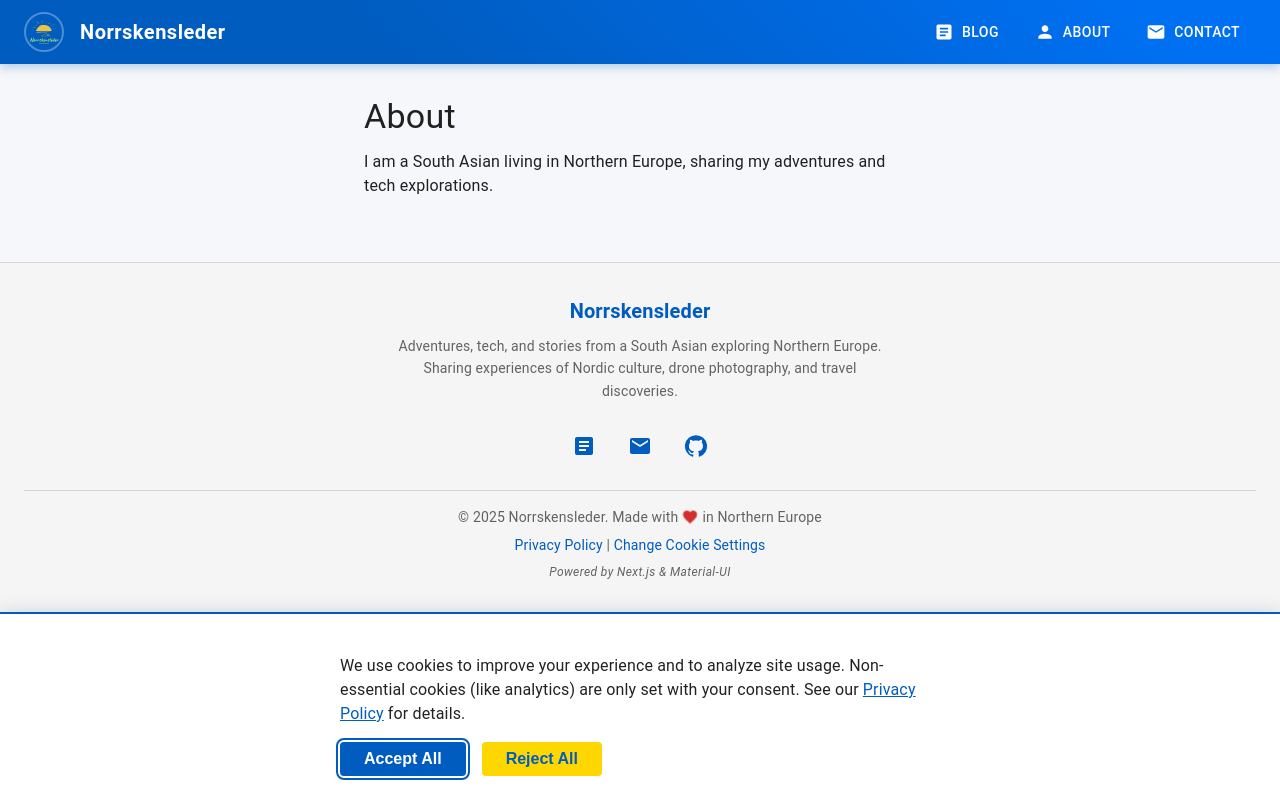
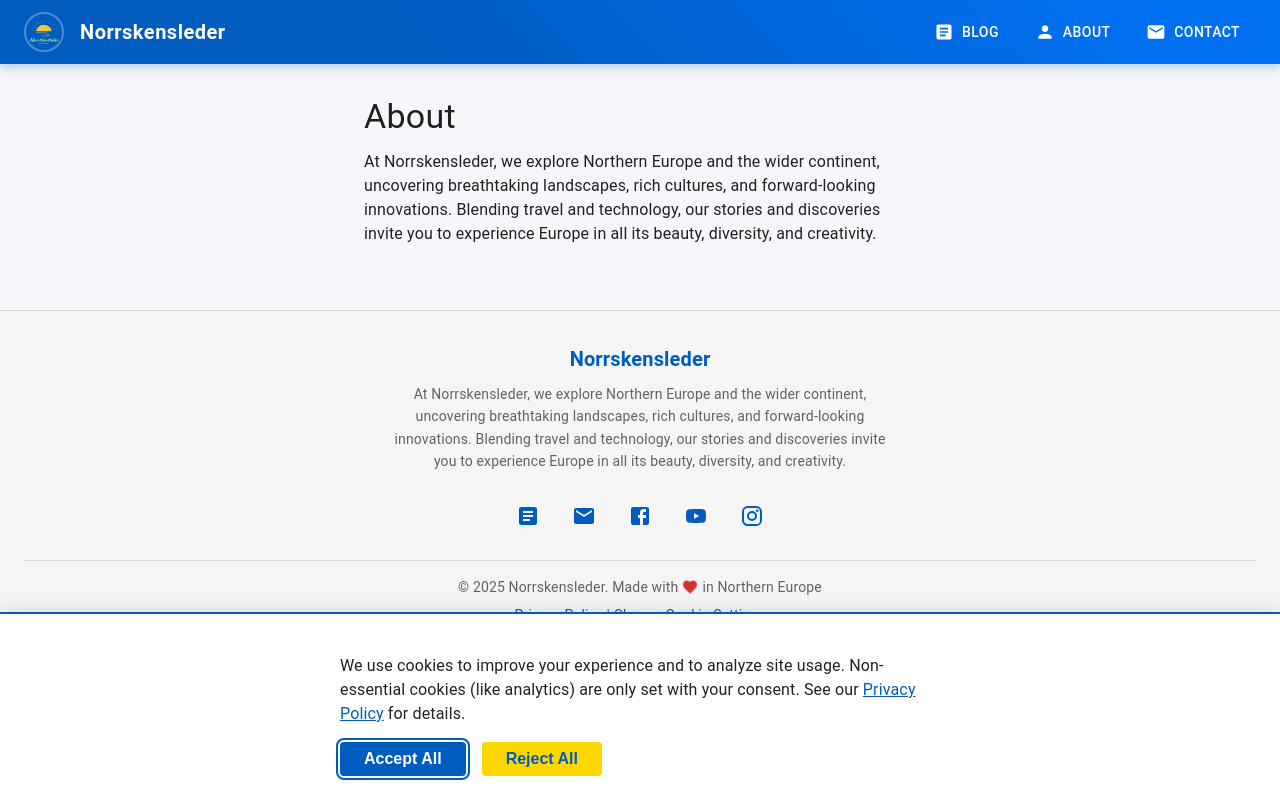
Before and after one commit to norrskensleder/norrskensleder.github.io, a Next.js app: page /about in a window 1280 px wide. Built offline with nearby package versions, Linux system fonts and the light colour scheme.

Commit message:
Update about info

```diff
--- a/components/Footer.js
+++ b/components/Footer.js
@@ -4,7 +4,10 @@ import {
   GitHub,
   Email,
   Favorite,
-  Article as BlogIcon
+  Article as BlogIcon,
+  Facebook,
+  YouTube,
+  Instagram
 } from '@mui/icons-material';
 import { resetCookieConsent } from './CookieConsent';
 
@@ -45,8 +48,7 @@ export default function Footer() {
             color="text.secondary"
             sx={{ mb: 3, maxWidth: 500, mx: 'auto', lineHeight: 1.6 }}
           >
-            Adventures, tech, and stories from a South Asian exploring Northern Europe.
-            Sharing experiences of Nordic culture, drone photography, and travel discoveries.
+            At Norrskensleder, we explore Northern Europe and the wider continent, uncovering breathtaking landscapes, rich cultures, and forward-looking innovations. Blending travel and technology, our stories and discoveries invite you to experience Europe in all its beauty, diversity, and creativity.
           </Typography>
 
           {/* Social Links */}
@@ -61,6 +63,8 @@ export default function Footer() {
                     transform: 'translateY(-2px)'
                   }
                 }}
+                component="a"
+                href="/blog"
               >
                 <BlogIcon />
               </IconButton>
@@ -75,11 +79,13 @@ export default function Footer() {
                     transform: 'translateY(-2px)'
                   }
                 }}
+                component="a"
+                href="/contact"
               >
                 <Email />
               </IconButton>
             </Tooltip>
-            <Tooltip title="GitHub">
+            <Tooltip title="Facebook">
               <IconButton
                 color="primary"
                 sx={{
@@ -89,8 +95,48 @@ export default function Footer() {
                     transform: 'translateY(-2px)'
                   }
                 }}
+                component="a"
+                href="https://www.facebook.com/profile.php?id=61556531231306"
+                target="_blank"
+                rel="noopener"
               >
-                <GitHub />
+                <Facebook />
+              </IconButton>
+            </Tooltip>
+            <Tooltip title="YouTube">
+              <IconButton
+                color="primary"
+                sx={{
+                  mx: 1,
+                  '&:hover': {
+                    backgroundColor: 'primary.lighter',
+                    transform: 'translateY(-2px)'
+                  }
+                }}
+                component="a"
+                href="https://www.youtube.com/@Norrskensleder"
+                target="_blank"
+                rel="noopener"
+              >
+                <YouTube />
+              </IconButton>
+            </Tooltip>
+            <Tooltip title="Instagram">
+              <IconButton
+                color="primary"
+                sx={{
+                  mx: 1,
+                  '&:hover': {
+                    backgroundColor: 'primary.lighter',
+                    transform: 'translateY(-2px)'
+                  }
+                }}
+                component="a"
+                href="https://www.instagram.com/norrskensleder/"
+                target="_blank"
+                rel="noopener"
+              >
+                <Instagram />
               </IconButton>
             </Tooltip>
           </Box>
--- a/pages/about.js
+++ b/pages/about.js
@@ -10,7 +10,7 @@ export default function About() {
       <Container maxWidth="sm" sx={{ mt: 4 }}>
         <Typography variant="h4" gutterBottom>About</Typography>
         <Typography>
-          I am a South Asian living in Northern Europe, sharing my adventures and tech explorations.
+          At Norrskensleder, we explore Northern Europe and the wider continent, uncovering breathtaking landscapes, rich cultures, and forward-looking innovations. Blending travel and technology, our stories and discoveries invite you to experience Europe in all its beauty, diversity, and creativity.
         </Typography>
       </Container>
       <Footer />
--- a/pages/contact.js
+++ b/pages/contact.js
@@ -10,7 +10,7 @@ export default function Contact() {
       <Container maxWidth="sm" sx={{ mt: 4 }}>
         <Typography variant="h4" gutterBottom>Contact</Typography>
         <Typography>
-          You can reach me via email at <a href="mailto:your@email.com">your@email.com</a>.
+          You can reach us via email at <a href="mailto:norrskensleder@gmail.com">norrskensleder@gmail.com</a>.
         </Typography>
       </Container>
       <Footer />
```
